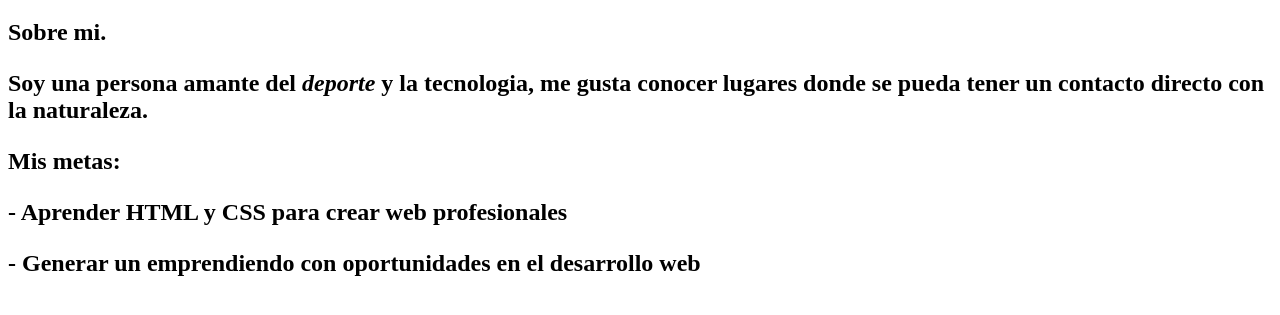
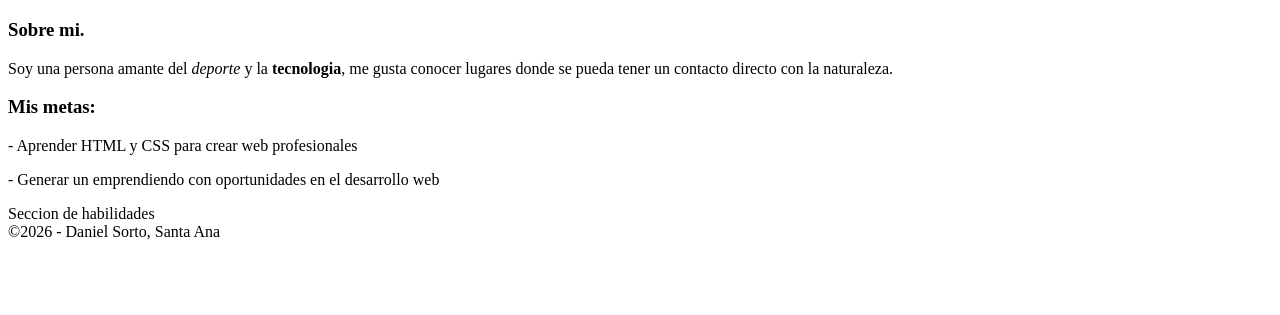
Before and after one commit to danielesorto/mi-portafolio, a plain HTML site: page index.html in a window 1280 px wide. Shown: the part 61-376 px from the top of the page. Drawn offline with Linux system fonts and the light colour scheme.

Commit message:
Estructura semantica a pagina de perfil

```diff
--- a/index.html
+++ b/index.html
@@ -8,17 +8,31 @@
 </head>
 
 <body>
+    <header>
         <h1>Daniel Enrique Sorto Hernandez</h1>
-    <h2>Sobre mi.
+        <nav> <!--Aqui la barra de navegacion se creara en la sesion 3--> </nav>
+    </header>
+    <main>
+        <section id="sobre_mi">
+            <article>
+                <h3>Sobre mi.</h3>
                 <!--Sobre mi-->
-        <p>Soy una persona amante del <em> deporte</em> y la <strong> tecnologia</strong>, me gusta conocer lugares
+                <p>Soy una persona amante del <em> deporte</em> y la <strong> tecnologia</strong>, me gusta conocer
+                    lugares
                     donde se pueda tener un contacto directo con la naturaleza.</p>
-    </h2>
-    <h2>Mis metas:
+            </article>
+        </section>
+        <section id="mis_metas">
+            <article>
+                <h3>Mis metas:</h3>
                 <!--Mis metas-->
                 <p>- Aprender HTML y CSS para crear web profesionales</p>
                 <p>- Generar un emprendiendo con oportunidades en el desarrollo web</p>
-    </h2>
+            </article>
+        </section>
+        <section id="habilidades">Seccion de habilidades</section>
+    </main>
+    <footer>&copy;2026 - Daniel Sorto, Santa Ana</footer>
 </body>
 
 </html>
```
Lines whose indentation alone changed are shown as unchanged.
